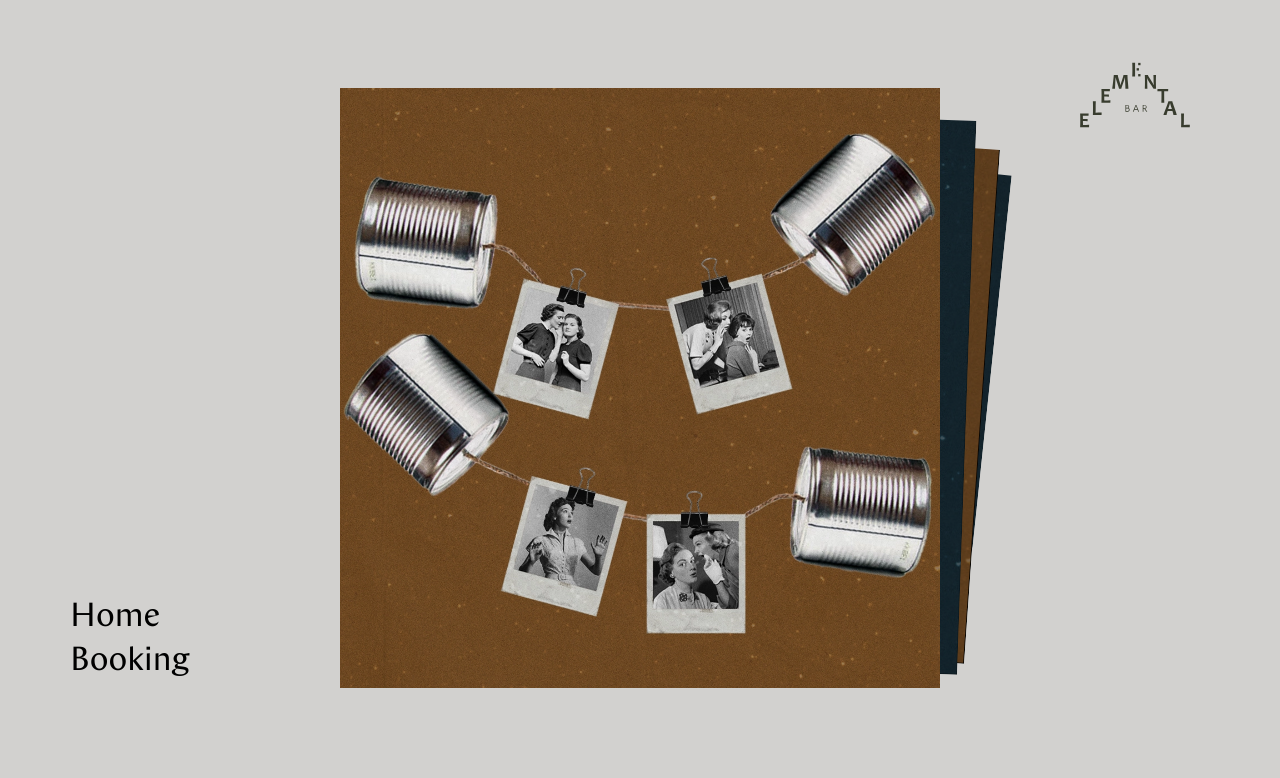
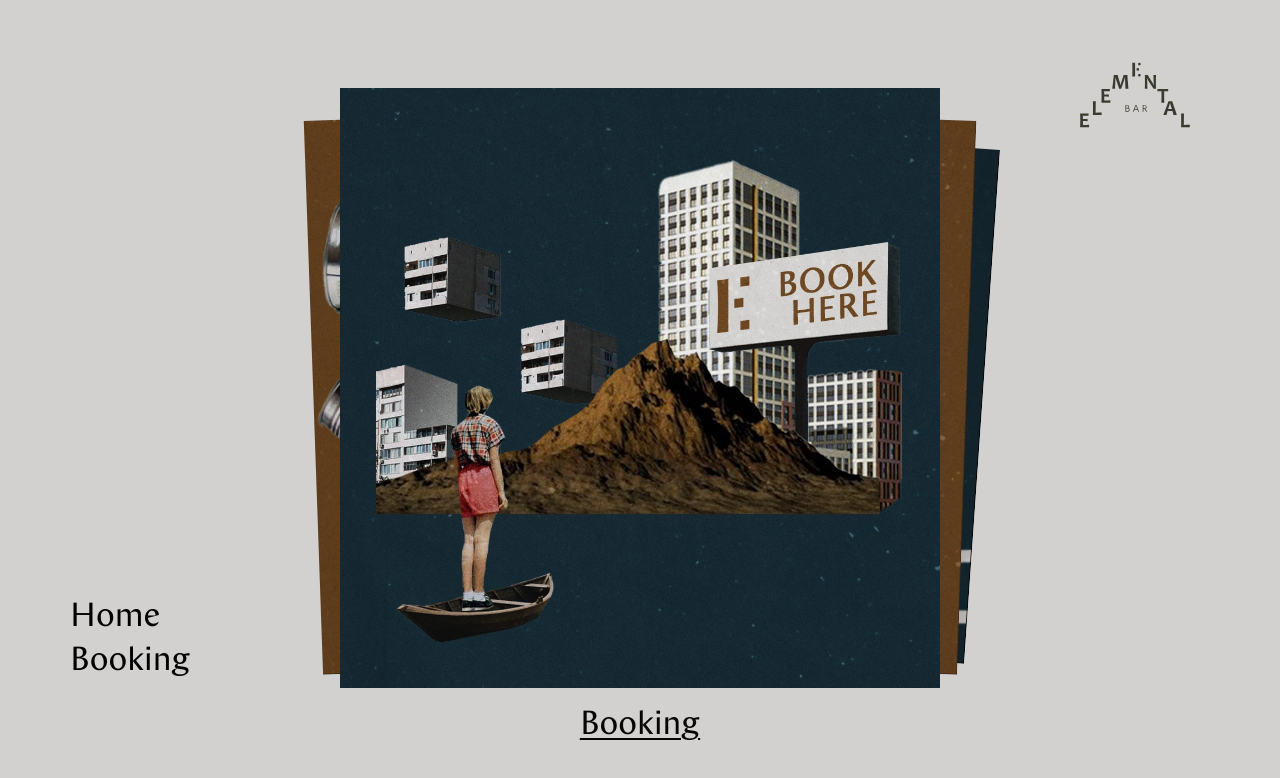
Before and after one commit to gunaindra/elementalbar, a Next.js app: page / in a window 1280 px wide. Shown: the top 778 px of the page. Built offline with nearby package versions, Linux system fonts and the light colour scheme.

Commit message:
feat: text-below card & autoplay (gonna change later)

```diff
--- a/components/Menu/index.js
+++ b/components/Menu/index.js
@@ -4,10 +4,10 @@ function Menu() {
   return (
     <>
       <ul className="sticky top-[75vh] ml-70px z-30 invisible hidden md:visible md:block">
-        <li className="text-menu hover:text-brown mb-2">
+        <li className="text-menu mb-2 hover:text-brown hover:underline hover:decoration-2 hover:underline-offset-4">
           <Link href={"/"}>Home</Link>
         </li>
-        <li className="text-menu hover:text-brown mb-2">
+        <li className="text-menu mb-2 hover:text-brown hover:underline hover:decoration-2 hover:underline-offset-4">
           <Link href={"/booking"}>Booking</Link>
         </li>
       </ul>
--- a/components/SwiperCard/index.js
+++ b/components/SwiperCard/index.js
@@ -1,26 +1,39 @@
-import { useRef } from "react";
+import { useRef, useState } from "react";
 import { useRouter } from "next/router";
 
 import { Swiper, SwiperSlide } from "swiper/react";
 import "swiper/css";
 
 // import required modules
-import { EffectCards } from "swiper";
+import { EffectCards, Autoplay, Pagination, Navigation } from "swiper";
 
 import "swiper/css/effect-cards";
+import Link from "next/link";
 
 const listAssets = [
-  { alt: "web-story", src: "/assets/images/eb-web-story.webp", href: "/story" },
+  {
+    alt: "web-story",
+    src: "/assets/images/eb-web-story.webp",
+    href: "/story",
+    title: "Story",
+  },
   {
     alt: "web-booking",
     src: "/assets/images/eb-web-booking.webp",
     href: "/booking",
+    title: "Booking",
   },
-  { alt: "eb-web-shop", src: "/assets/images/eb-web-shop.webp", href: "/shop" },
+  {
+    alt: "eb-web-shop",
+    src: "/assets/images/eb-web-shop.webp",
+    href: "/shop",
+    title: "Shop",
+  },
   {
     alt: "web-events",
     src: "/assets/images/eb-web-events.webp",
     href: "/events",
+    title: "Events",
   },
 ];
 
@@ -29,18 +42,40 @@ function SwiperCarousel() {
 
   const swiperRef = useRef();
 
+  const [activeIndex, setActiveIndex] = useState(0);
+
+  const handleMouseEnter = () => {
+    if (swiperRef.current) {
+      console.log("swiperRef", swiperRef.current);
+      swiperRef.current.autoplay.start();
+    }
+  };
+  const handleMouseLeave = () => {
+    if (swiperRef.current) {
+      swiperRef.current.autoplay.stop();
+    }
+  };
+
   return (
     <>
+      <div onMouseEnter={handleMouseEnter} onMouseLeave={handleMouseLeave}>
         <Swiper
           className="w-300px h-300px md:w-600px md:h-600px"
           effect={"cards"}
-        grabCursor={true}
-        modules={[EffectCards]}
+          followFinger={true}
+          grabCursor={false}
+          onActiveIndexChange={(swiper) => {
+            setActiveIndex(swiper.activeIndex);
+          }}
+          modules={[EffectCards, Autoplay, Pagination, Navigation]}
           onClick={(swiper) => {
             router.push(listAssets[swiper.activeIndex].href);
           }}
           onBeforeInit={(swiper) => {
             swiperRef.current = swiper;
+          }}
+          autoplay={{
+            delay: 500,
           }}
         >
           {listAssets.map((asset, index) => {
@@ -54,7 +89,13 @@ function SwiperCarousel() {
               </SwiperSlide>
             );
           })}
+          <h6 className="text-center text-menu mt-5 underline decoration-2 underline-offset-4 text-black ">
+            <Link href={listAssets[activeIndex].href}>
+              {listAssets[activeIndex].title}
+            </Link>
+          </h6>
         </Swiper>
+      </div>
     </>
   );
 }
--- a/pages/index.js
+++ b/pages/index.js
@@ -17,7 +17,9 @@ export default function Home() {
         }}
       />
 
-      <SwiperCard />
+      <div className="mb-100px">
+        <SwiperCard />
+      </div>
     </div>
   );
 }
```
Lines whose indentation alone changed are shown as unchanged.
